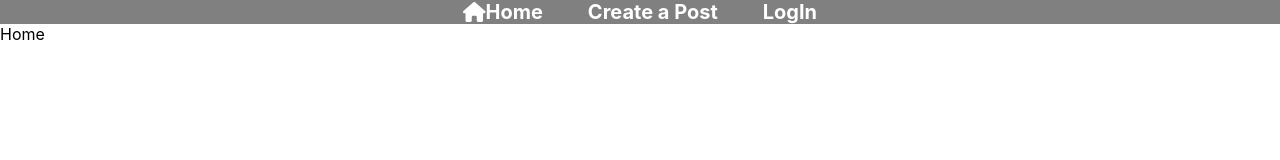
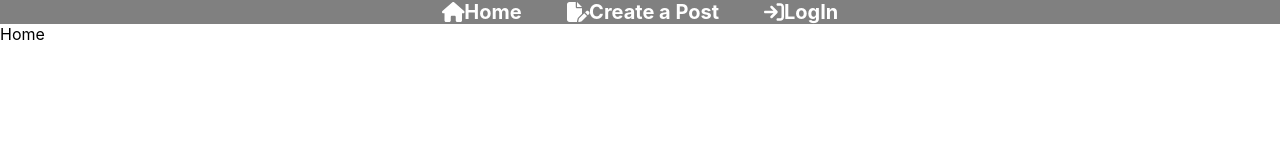
Before and after one commit to seanyu7/blog-with-react-and-firebase, a React (Create React App) app: page / in a window 1280 px wide. Shown: the top 160 px of the page. Built offline with nearby package versions, Linux system fonts and the light colour scheme.

Commit message:
💄 installing icons which used for Nabver compo

```diff
--- a/src/components/Navbar.js
+++ b/src/components/Navbar.js
@@ -2,17 +2,27 @@ import React from "react";
 import { Link } from "react-router-dom";
 import "./Navbar.css";
 import { FontAwesomeIcon } from "@fortawesome/react-fontawesome";
-import { faHouse } from "@fortawesome/free-solid-svg-icons";
+import {
+  faHouse,
+  faFilePen,
+  faArrowRightToBracket,
+} from "@fortawesome/free-solid-svg-icons";
 
 const Navbar = () => {
   return (
     <nav>
       <Link to="/">
-      <FontAwesomeIcon icon={faHouse} />
+        <FontAwesomeIcon icon={faHouse} />
         Home
       </Link>
-      <Link to="/createpost">Create a Post</Link>
-      <Link to="/login">LogIn</Link>
+      <Link to="/createpost">
+        <FontAwesomeIcon icon={faFilePen} />
+        Create a Post
+      </Link>
+      <Link to="/login">
+        <FontAwesomeIcon icon={faArrowRightToBracket} />
+        LogIn
+      </Link>
     </nav>
   );
 };
```
